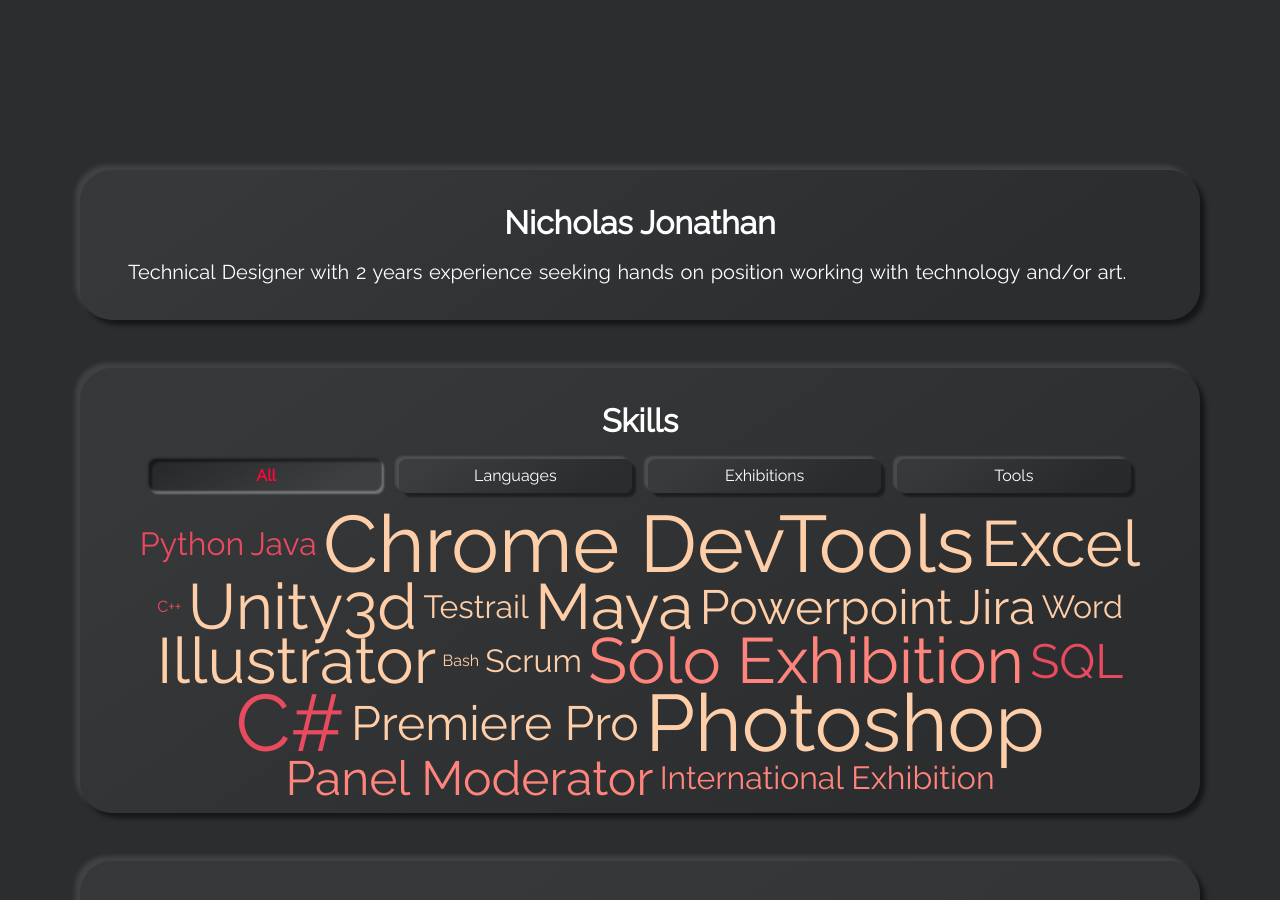
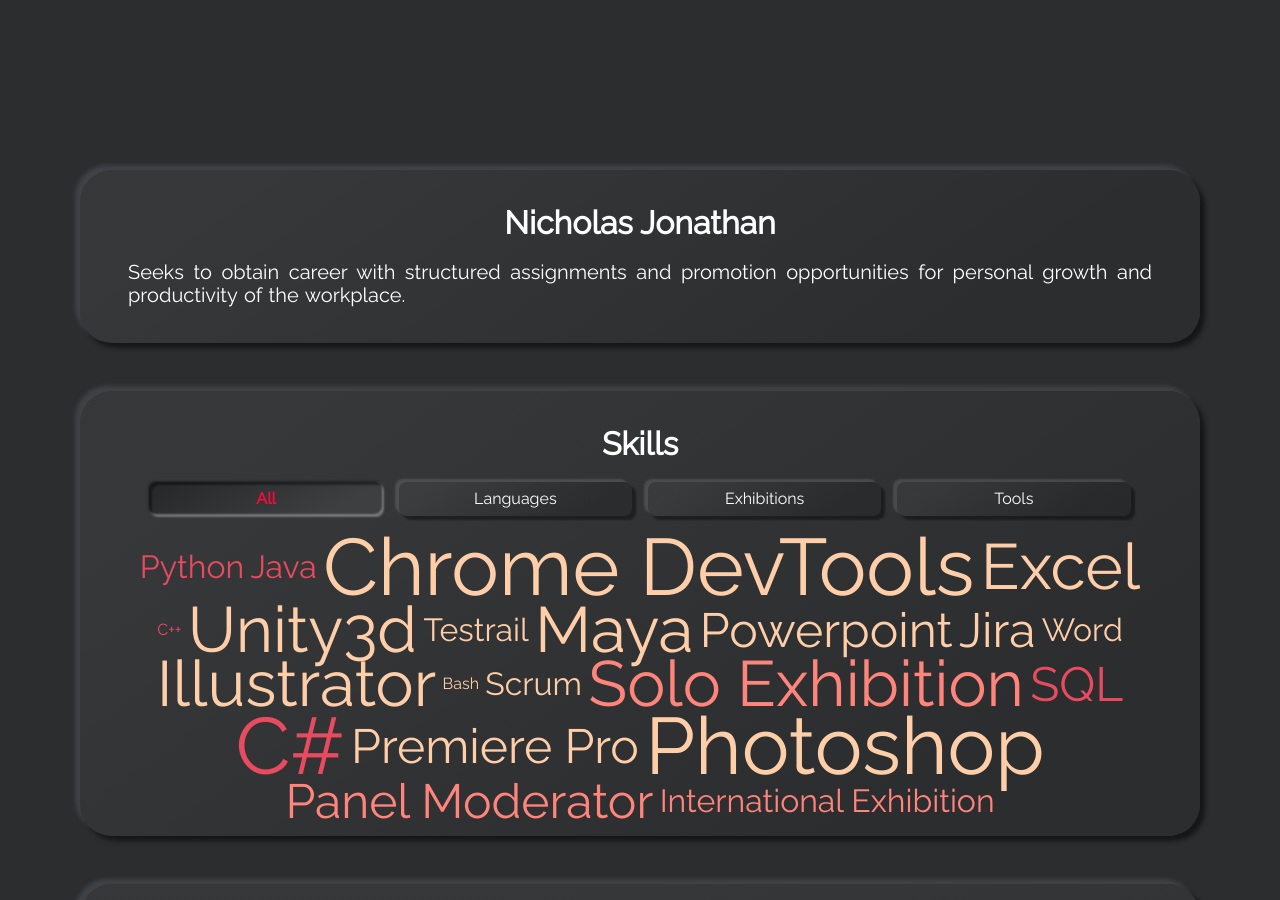
Before and after one commit to Seerow0/Nicholas-J-Website, a Jekyll site: the page built from index.html, in a window 1280 px wide and 900 px high, scrolled down 890 px. Built offline with Jekyll 4.4.1, drawn with Linux system fonts in a browser that asks for light colours.

Commit message:
Update_config.yml

```diff
--- a/_config.yml
+++ b/_config.yml
@@ -36,7 +36,7 @@ show_aboutme_card: true
 # about_me_title: The will be displayed as the title in the About Me section
 about_me_title: Nicholas Jonathan
 # about_me_description: This will be displayed under the title.
-about_me_description: Technical Designer with 2 years experience seeking hands on position working with technology and/or art.
+about_me_description: Seeks to obtain career with structured assignments and promotion opportunities for personal growth and productivity of the workplace.
 # SKILLS SECTION
 # show_skills_card:
 # > setting this to true, will display the Skills section
```
